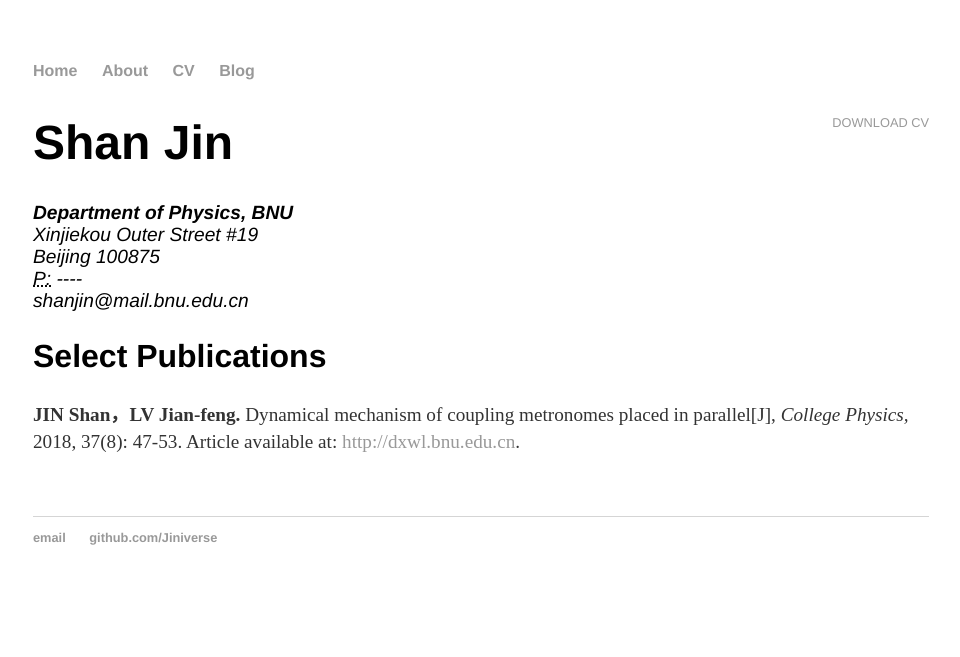
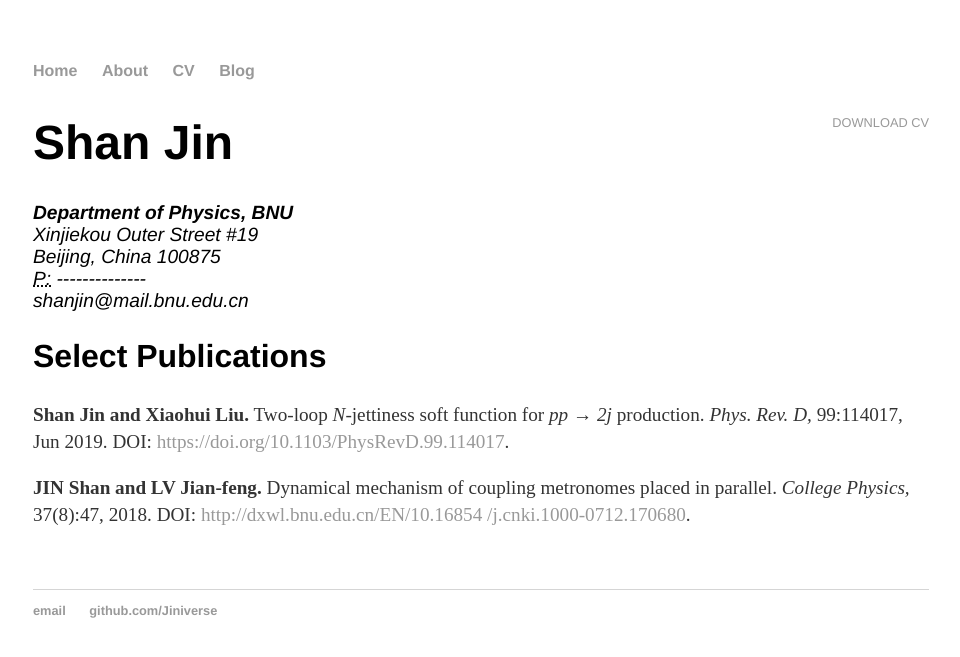
Before and after one commit to Jiniverse/Jiniverse.github.io, a Jekyll site: the page built from cv/index.html, in a window 1280 px wide. Shown: the top 657 px of the page, without its empty margins (159-1119 px from the left). Built offline with Jekyll 4.4.1, drawn with Linux system fonts in a browser that asks for light colours.

Commit message:
Update index.html

```diff
--- a/cv/index.html
+++ b/cv/index.html
@@ -9,14 +9,16 @@ title: CV of Shan Jin
 					<address>
 					<strong>Department of Physics, BNU</strong><br>
 					Xinjiekou Outer Street #19<br>
-					Beijing 100875<br>
-					<abbr title="phone">P:</abbr> ---- <br>
+					Beijing, China 100875<br>
+					<abbr title="phone">P:</abbr> -------------- <br>
 					<span class="obfuscate">shanjin@mail.bnu.edu.cn</span>
 					</address>
 
 					<h2>Select Publications</h2>
 
-					<p><strong>JIN Shan，LV Jian-feng.</strong> Dynamical mechanism of coupling metronomes placed in parallel[J], <em>College Physics,</em> 2018, 37(8): 47-53. Article available at: <a href="http://dxwl.bnu.edu.cn/CN/10.16854%20/j.cnki.1000-0712.170680">http://dxwl.bnu.edu.cn</a>.
+					<p><strong>Shan Jin and Xiaohui Liu.</strong> Two-loop <em>N</em>-jettiness soft function for <em>pp → 2j</em> production. <em>Phys. Rev. D,</em> 99:114017, Jun 2019. DOI: <a href="https://doi.org/10.1103/PhysRevD.99.114017">https://doi.org/10.1103/PhysRevD.99.114017</a>.</p>
+					<p><strong>JIN Shan and LV Jian-feng.</strong> Dynamical mechanism of coupling metronomes placed in parallel. <em>College Physics,</em> 37(8):47, 2018. DOI: <a href="http://dxwl.bnu.edu.cn/EN/10.16854 /j.cnki.1000-0712.170680">http://dxwl.bnu.edu.cn/EN/10.16854 /j.cnki.1000-0712.170680</a>.</p>
+
 
 
 	</div>
```
